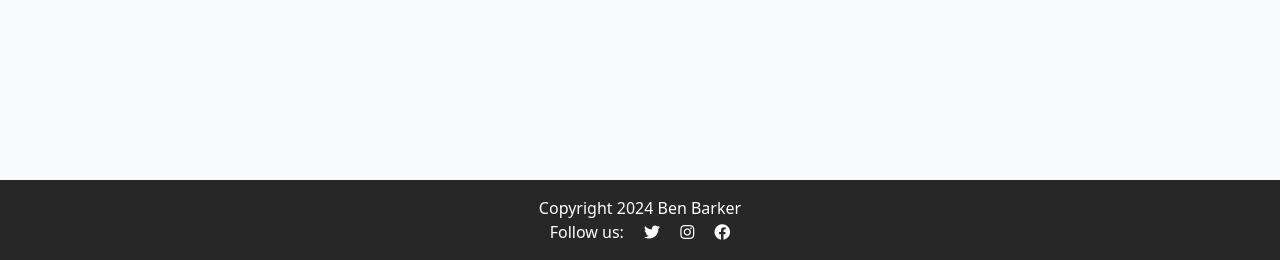
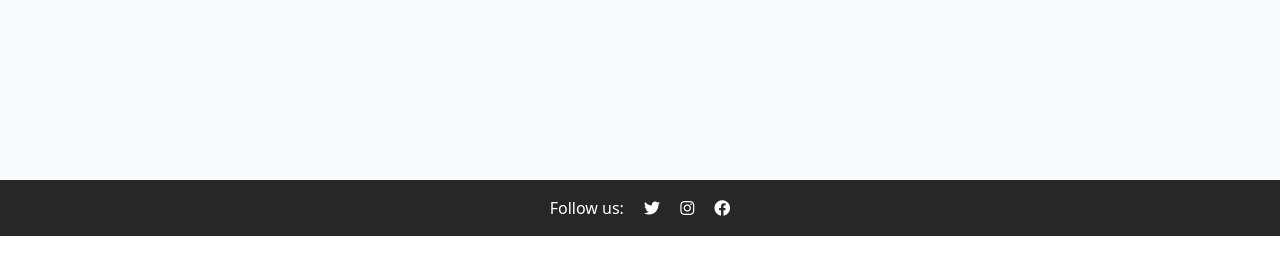
Before and after one commit to benbarker04/dbd_blog, a Django app: page / in a window 1280 px wide. Shown: the part 676-936 px from the top of the page. After the commit the page ends 912 px from the top, so only its background shows below. Run offline with Django 4.2, Linux system fonts and the light colour scheme; data that the repository does not hold is empty; parts of the project's set-up code (start-up, migrations or seed data) failed here and were passed over.

Commit message:
remove copyright as it makes no sense to me for a blog

```diff
--- a/blog/templates/blog/index.html
+++ b/blog/templates/blog/index.html
@@ -58,7 +58,3 @@
 </div>
 
 {% endblock %}
-
-{% block copyright %}
-    Copyright 2024 Ben Barker
-{% endblock %}
--- a/static/css/style.css
+++ b/static/css/style.css
@@ -1,6 +1,6 @@
 main {
     min-height: 100vh !important;
-    padding-bottom: 75px;
+    padding-bottom: 50px;
 }
 
 .thin {
--- a/templates/base.html
+++ b/templates/base.html
@@ -63,11 +63,6 @@
         {% endblock content %}
     </main>
     <footer class="footer mt-auto py-3 dark-bg">
-        <p class="m-0 text-center text-white">
-            {% block copyright %}
-                Made by Ben Barker
-            {% endblock copyright %}
-        </p>
         <p class="m-0 text-center white-text">Follow us:
             <a href="https://x.com"><i  class="fab fa-twitter ms-3 white-text"></i></a>
             <a href="https://www.instagram.com//"><i class="fab fa-instagram ms-3 white-text"></i></a>
```
